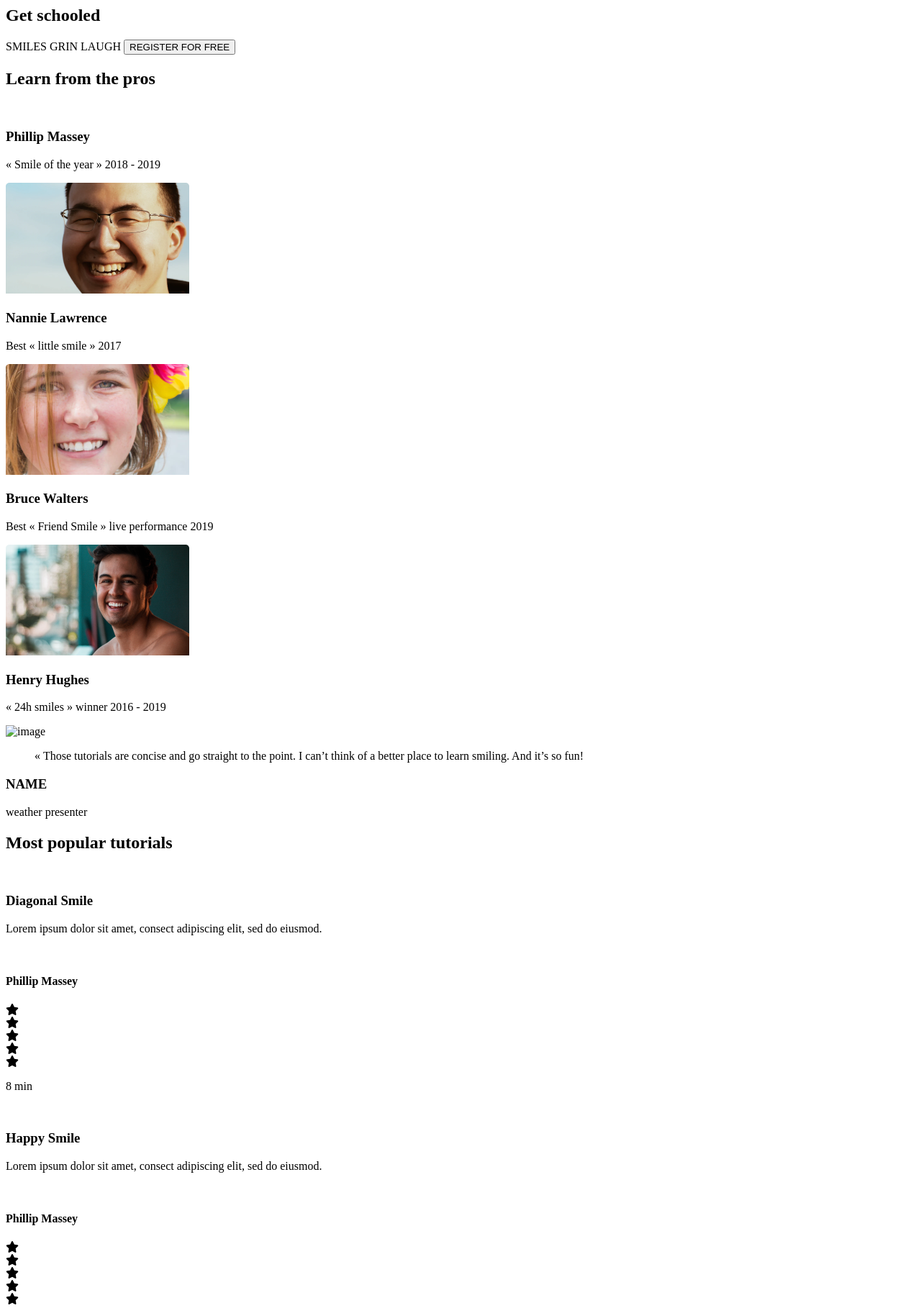
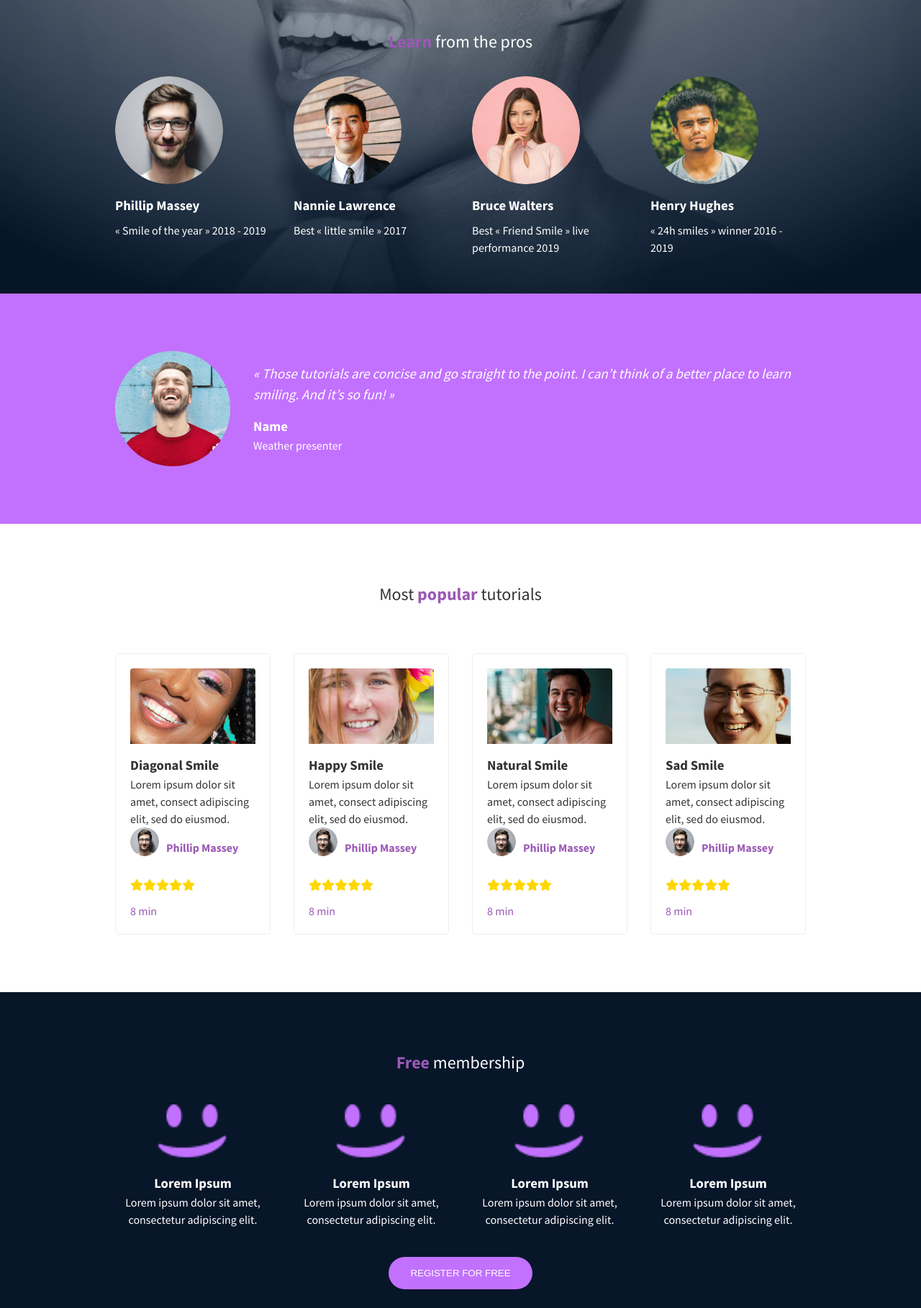
Before and after one commit to ultraorth/alx_html_css, a plain HTML site: page css_advanced/index.html in a window 1280 px wide. Shown: the part 344-2162 px from the top of the page at 72% size. Drawn offline with Linux system fonts and the light colour scheme.

Commit message:
Edit CSS

```diff
--- a/css_advanced/index.html
+++ b/css_advanced/index.html
@@ -3,183 +3,195 @@
   <head>
     <meta charset="UTF-8" />
     <meta name="viewport" content="width=device-width, initial-scale=1.0" />
+    <title>Smileschool</title>
+    <link href="./style.css" rel="stylesheet" />
+    <link
+      href="https://fonts.googleapis.com/css2?family=Source+Sans+Pro:wght@400;600;700&display=swap"
+      rel="stylesheet"
+    />
     <script
       src="https://kit.fontawesome.com/4a2b055604.js"
       crossorigin="anonymous"
     ></script>
-    <title>Document</title>
   </head>
+
   <body>
-    <header>
+    <header class="hero">
+      <div class="container">
         <nav>
-        <img src="https://fakeimg.pl/250x250?text=Sample+Logo" alt="logo" />
-
+          <img src="./images/logo.png" alt="logo" />
           <ul>
             <li><a href="#">COURSE</a></li>
             <li><a href="#">PRICING</a></li>
             <li><a href="#">LOGIN</a></li>
           </ul>
         </nav>
-    </header>
-    <main>
-      <section>
-        <div>
+        <div class="hero-content">
           <h1>Get schooled</h1>
           <span>SMILES</span>
           <span>GRIN</span>
           <span>LAUGH</span>
           <button>REGISTER FOR FREE</button>
         </div>
+        <div class="pros-section">
+          <h2><span id="hero-purple-bold">Learn</span> from the pros</h2>
+          <div class="pros-grid">
             <div>
-          <h2>Learn from the pros</h2>
-          <div>
-            <div>
-              <img src="./images/1 (3).png" alt="" />
+              <img src="./images/1.png" alt="Phillip Massey" />
               <h3>Phillip Massey</h3>
-              <p>« Smile of the year » 2018 - 2019</p>
+              <p>« Smile of the year » 2018 - 2019</p>
             </div>
             <div>
-              <img src="./images/6.png" alt="" />
+              <img src="./images/2.png" alt="Nannie Lawrence" />
               <h3>Nannie Lawrence</h3>
-              <p>Best « little smile » 2017</p>
+              <p>Best « little smile » 2017</p>
             </div>
             <div>
-              <img src="./images/7.png" alt="" />
+              <img src="./images/3.png" alt="Bruce Walters" />
               <h3>Bruce Walters</h3>
-              <p>Best « Friend Smile » live performance 2019</p>
+              <p>Best « Friend Smile » live performance 2019</p>
             </div>
             <div>
-              <img src="./images/8.png" alt="" />
+              <img src="./images/4.png" alt="Henry Hughes" />
               <h3>Henry Hughes</h3>
-              <p>« 24h smiles » winner 2016 - 2019</p>
+              <p>« 24h smiles » winner 2016 - 2019</p>
+            </div>
+          </div>
+        </div>
+      </div>
+    </header>
+
+    <main>
+      <section class="purple-section">
+        <div class="container">
+          <img src="./images/5.png" alt="Testimonial Image" />
+          <div>
+            <blockquote>
+              « Those tutorials are concise and go straight to the point. I
+              can’t think of a better place to learn smiling. And it’s so fun! »
+            </blockquote>
+            <h3>Name</h3>
+            <p>Weather presenter</p>
+          </div>
+        </div>
+      </section>
+    </main>
+    <section class="white-section">
+      <div class="container">
+        <h2 id="blocktext">
+          Most <span class="purple-bold">popular</span> tutorials
+        </h2>
+        <div class="tutorials-grid">
+          <div class="tutorial">
+            <img src="./images/9.png" alt="Diagonal Smile" />
+            <h3>Diagonal Smile</h3>
+            <p>
+              Lorem ipsum dolor sit amet, consect adipiscing elit, sed do
+              eiusmod.
+            </p>
+            <div class="instructor">
+              <img src="./images/1.png" alt="Phillip Massey" />
+              <h4>Phillip Massey</h4>
+            </div>
+            <div class="stars">
+              <i class="fa-solid fa-star"></i><i class="fa-solid fa-star"></i
+              ><i class="fa-solid fa-star"></i><i class="fa-solid fa-star"></i
+              ><i class="fa-solid fa-star"></i>
+            </div>
+            <p>8 min</p>
+          </div>
+          <div class="tutorial">
+            <img src="./images/7.png" alt="Happy Smile" />
+            <h3>Happy Smile</h3>
+            <p>
+              Lorem ipsum dolor sit amet, consect adipiscing elit, sed do
+              eiusmod.
+            </p>
+            <div class="instructor">
+              <img src="./images/1.png" alt="Phillip Massey" />
+              <h4>Phillip Massey</h4>
+            </div>
+            <div class="stars">
+              <i class="fa-solid fa-star"></i><i class="fa-solid fa-star"></i
+              ><i class="fa-solid fa-star"></i><i class="fa-solid fa-star"></i
+              ><i class="fa-solid fa-star"></i>
+            </div>
+            <p>8 min</p>
+          </div>
+          <div class="tutorial">
+            <img src="./images/8.png" alt="Natural Smile" />
+            <h3>Natural Smile</h3>
+            <p>
+              Lorem ipsum dolor sit amet, consect adipiscing elit, sed do
+              eiusmod.
+            </p>
+            <div class="instructor">
+              <img src="./images/1.png" alt="Phillip Massey" />
+              <h4>Phillip Massey</h4>
+            </div>
+            <div class="stars">
+              <i class="fa-solid fa-star"></i><i class="fa-solid fa-star"></i
+              ><i class="fa-solid fa-star"></i><i class="fa-solid fa-star"></i
+              ><i class="fa-solid fa-star"></i>
+            </div>
+            <p>8 min</p>
+          </div>
+          <div class="tutorial">
+            <img src="./images/6.png" alt="Sad Smile" />
+            <h3>Sad Smile</h3>
+            <p>
+              Lorem ipsum dolor sit amet, consect adipiscing elit, sed do
+              eiusmod.
+            </p>
+            <div class="instructor">
+              <img src="./images/1.png" alt="Phillip Massey" />
+              <h4>Phillip Massey</h4>
+            </div>
+            <div class="stars">
+              <i class="fa-solid fa-star"></i><i class="fa-solid fa-star"></i
+              ><i class="fa-solid fa-star"></i><i class="fa-solid fa-star"></i
+              ><i class="fa-solid fa-star"></i>
+            </div>
+            <p>8 min</p>
           </div>
         </div>
       </div>
     </section>
-      <section>
+    <section class="navy-section">
+      <div class="container">
+        <h2><span class="purple-bold">Free</span> membership</h2>
+        <div class="membership-grid">
           <div>
-          <img src="./images/Bitmap.png" alt="image" />
-        </div>
-        <div>
-          <blockquote>
-            « Those tutorials are concise and go straight to the point. I can’t
-            think of a better place to learn smiling. And it’s so fun!
-          </blockquote>
-          <h3>NAME</h3>
-          <p>weather presenter</p>
-        </div>
-      </section>
-      <section>
-        <h2>Most popular tutorials</h2>
-        <div>
-          <img src="./images/Bitmap (1).png" alt="" />
-          <h3>Diagonal Smile</h3>
-          <p>
-            Lorem ipsum dolor sit amet, consect adipiscing elit, sed do eiusmod.
-          </p>
-          <div>
-            <img src="./images/1 (3).png" alt="" />
-            <h4>Phillip Massey</h4>
-          </div>
-          <div>
-            <div><i class="fa-solid fa-star"></i></div>
-            <div><i class="fa-solid fa-star"></i></div>
-            <div><i class="fa-solid fa-star"></i></div>
-            <div><i class="fa-solid fa-star"></i></div>
-            <div><i class="fa-solid fa-star"></i></div>
-          </div>
-          <p>8 min</p>
-        </div>
-        <div>
-          <img src="./images/Bitmap (4).png" alt="" />
-          <h3>Happy Smile</h3>
-          <p>
-            Lorem ipsum dolor sit amet, consect adipiscing elit, sed do eiusmod.
-          </p>
-          <div>
-            <img src="./images/1 (3).png" alt="" />
-            <h4>Phillip Massey</h4>
-          </div>
-          <div>
-            <div><i class="fa-solid fa-star"></i></div>
-            <div><i class="fa-solid fa-star"></i></div>
-            <div><i class="fa-solid fa-star"></i></div>
-            <div><i class="fa-solid fa-star"></i></div>
-            <div><i class="fa-solid fa-star"></i></div>
-          </div>
-          <p>8 min</p>
-        </div>
-        <div>
-          <img src="./images/Bitmap (3).png" alt="" />
-          <h3>Natural Smile</h3>
-          <p>
-            Lorem ipsum dolor sit amet, consect adipiscing elit, sed do eiusmod.
-          </p>
-          <div>
-            <img src="./images/1 (3).png" alt="" />
-            <h4>Phillip Massey</h4>
-          </div>
-          <div>
-            <div><i class="fa-solid fa-star"></i></div>
-            <div><i class="fa-solid fa-star"></i></div>
-            <div><i class="fa-solid fa-star"></i></div>
-            <div><i class="fa-solid fa-star"></i></div>
-            <div><i class="fa-solid fa-star"></i></div>
-          </div>
-          <p>8 min</p>
-        </div>
-        <div>
-          <img src="./images/Bitmap (2).png" alt="" />
-          <h3>Sad Smile</h3>
-          <p>
-            Lorem ipsum dolor sit amet, consect adipiscing elit, sed do eiusmod.
-          </p>
-          <div>
-            <img src="./images/1 (3).png" alt="" />
-            <h4>Phillip Massey</h4>
-          </div>
-          <div>
-            <div><i class="fa-solid fa-star"></i></div>
-            <div><i class="fa-solid fa-star"></i></div>
-            <div><i class="fa-solid fa-star"></i></div>
-            <div><i class="fa-solid fa-star"></i></div>
-            <div><i class="fa-solid fa-star"></i></div>
-          </div>
-          <p>8 min</p>
-        </div>
-      </section>
-      <section>
-        <h2>Free membership</h2>
-        <div>
-          <img src="./images/smile.svg" alt="" />
+            <img src="./images/smile.png" alt="Benefit 1" />
             <h3>Lorem Ipsum</h3>
             <p>Lorem ipsum dolor sit amet, consectetur adipiscing elit.</p>
           </div>
           <div>
-          <img src="./images/smile.svg" alt="" />
+            <img src="./images/smile.png" alt="Benefit 2" />
             <h3>Lorem Ipsum</h3>
             <p>Lorem ipsum dolor sit amet, consectetur adipiscing elit.</p>
           </div>
           <div>
-          <img src="./images/smile.svg" alt="" />
+            <img src="./images/smile.png" alt="Benefit 3" />
             <h3>Lorem Ipsum</h3>
             <p>Lorem ipsum dolor sit amet, consectetur adipiscing elit.</p>
           </div>
           <div>
-          <img src="./images/smile.svg" alt="" />
+            <img src="./images/smile.png" alt="Benefit 4" />
             <h3>Lorem Ipsum</h3>
             <p>Lorem ipsum dolor sit amet, consectetur adipiscing elit.</p>
           </div>
+        </div>
         <button>REGISTER FOR FREE</button>
+      </div>
     </section>
-      <section>
+    <section class="white-section faq-section">
+      <div class="container">
         <h2>F.A.Q</h2>
-        <div>
-          <div>
+        <div class="faq-grid">
           <div>
             <h3>How does this work?</h3>
-            </div>
-            <div>
+            <p>
               Lorem ipsum dolor sit amet, consectetur adipiscing elit, sed do
               eiusmod tempor incididunt ut labore et dolore magna aliqua. Ut
               enim ad minim veniam, quis nostrud exercitation ullamco laboris
@@ -187,12 +199,11 @@
               reprehenderit in voluptate velit esse cillum dolore eu fugiat
               nulla pariatur. Excepteur sint occaecat cupidatat non proident,
               sunt in culpa qui officia deserunt mollit anim id est laborum.
+            </p>
           </div>
-
           <div>
             <h3>How does this work?</h3>
-            </div>
-            <div>
+            <p>
               Lorem ipsum dolor sit amet, consectetur adipiscing elit, sed do
               eiusmod tempor incididunt ut labore et dolore magna aliqua. Ut
               enim ad minim veniam, quis nostrud exercitation ullamco laboris
@@ -200,13 +211,11 @@
               reprehenderit in voluptate velit esse cillum dolore eu fugiat
               nulla pariatur. Excepteur sint occaecat cupidatat non proident,
               sunt in culpa qui officia deserunt mollit anim id est laborum.
-            </div>
+            </p>
           </div>
           <div>
-            <div>
             <h3>How does this work?</h3>
-            </div>
-            <div>
+            <p>
               Lorem ipsum dolor sit amet, consectetur adipiscing elit, sed do
               eiusmod tempor incididunt ut labore et dolore magna aliqua. Ut
               enim ad minim veniam, quis nostrud exercitation ullamco laboris
@@ -214,11 +223,11 @@
               reprehenderit in voluptate velit esse cillum dolore eu fugiat
               nulla pariatur. Excepteur sint occaecat cupidatat non proident,
               sunt in culpa qui officia deserunt mollit anim id est laborum.
+            </p>
           </div>
           <div>
             <h3>How does this work?</h3>
-            </div>
-            <div>
+            <p>
               Lorem ipsum dolor sit amet, consectetur adipiscing elit, sed do
               eiusmod tempor incididunt ut labore et dolore magna aliqua. Ut
               enim ad minim veniam, quis nostrud exercitation ullamco laboris
@@ -226,23 +235,23 @@
               reprehenderit in voluptate velit esse cillum dolore eu fugiat
               nulla pariatur. Excepteur sint occaecat cupidatat non proident,
               sunt in culpa qui officia deserunt mollit anim id est laborum.
+            </p>
           </div>
         </div>
       </div>
     </section>
-    </main>
-    <footer>
-      <section>
+    <footer class="navy-section">
+      <div class="container">
         <div>
-          <img src="https://fakeimg.pl/250x250?text=Sample+Logo" alt="logo" />
-          <div>
-            <i class="fa-brands fa-facebook"></i>
+          <img src="./images/logo.png" alt="logo" />
+          <div class="social">
+            <i class="fa-brands fa-facebook-f"></i>
             <i class="fa-brands fa-twitter"></i>
             <i class="fa-brands fa-instagram"></i>
           </div>
         </div>
         <p>©smileschool 2020</p>
-      </section>
+      </div>
     </footer>
   </body>
 </html>
--- /dev/null
+++ b/css_advanced/style.css
@@ -0,0 +1,286 @@
+/* General Reset */
+* {
+  margin: 0;
+  padding: 0;
+  box-sizing: border-box;
+}
+
+body {
+  font-family: "Source Sans Pro", sans-serif;
+  line-height: 1.5; /* Improves readability */
+}
+h2 {
+  font-weight: lighter;
+}
+a {
+  text-decoration: none;
+  color: inherit;
+}
+
+ul {
+  list-style: none;
+}
+
+img {
+  max-width: 100%; /* Prevents images from overflowing */
+  display: block; /* Prevents small space below images */
+}
+
+/* Utility Classes */
+.container {
+  width: 90%;
+  max-width: 960px; /* Adjust as needed */
+  margin: 0 auto;
+  padding: 20px 0;
+}
+
+.purple-section {
+  background-color: #c271ff;
+  color: #ffffff;
+  padding: 60px 0; /* Add padding for spacing */
+}
+
+.white-section {
+  background-color: #ffffff;
+  color: #333333;
+  padding: 60px 0;
+}
+
+.navy-section {
+  background-color: #071629;
+  color: #ffffff;
+  padding: 20px 0;
+}
+
+/* Header */
+header {
+  padding: 20px 0; /* Consistent top/bottom padding */
+}
+
+nav {
+  display: flex;
+  justify-content: space-between;
+  align-items: center;
+}
+
+nav img {
+  max-width: 150px;
+}
+
+nav ul {
+  display: flex;
+  gap: 2rem;
+}
+
+nav a {
+  font-weight: 600;
+  transition: color 0.3s;
+}
+
+nav a:hover {
+  color: #cccccc;
+}
+
+/* Hero Section */
+.hero {
+  color: #ffffff;
+  text-align: center; /* Center content */
+  padding: 2rem 0; /* Increased padding */
+  background: radial-gradient(
+      85.9% 85.9% at 50% 14.1%,
+      rgba(41, 48, 61, 0.0001) 0%,
+      #071629 100%
+    ),
+    url("./images/Object.png");
+  background-blend-mode: color;
+  background-size: cover;
+  background-position: center;
+}
+
+.hero h1 {
+  font-size: 5rem;
+}
+
+.hero span {
+  display: inline-block;
+  margin: 0.5rem 2rem;
+  font-weight: 600;
+}
+#hero-purple-bold {
+  font-weight: bold;
+  color: #9b59b6;
+  margin: auto;
+}
+.hero button {
+  background-color: #c271ff;
+  color: #ffffff;
+  border: none;
+  padding: 15px 30px;
+  display: block;
+  margin: 2.5rem auto;
+  border-radius: 30px;
+  font-weight: 600;
+  cursor: pointer;
+  transition: background-color 0.3s;
+}
+
+.hero button:hover {
+  background-color: #a752e0; /* Darker purple on hover */
+}
+
+.hero h2 {
+  margin-top: 60px;
+  margin-bottom: 30px;
+}
+.purple-bold {
+  font-weight: bold;
+  margin: auto;
+  color: #9b59b6;
+}
+.hero .pros-grid {
+  display: grid;
+  grid-template-columns: repeat(
+    auto-fit,
+    minmax(200px, 1fr)
+  ); /* Responsive grid */
+  gap: 2rem;
+  text-align: left;
+}
+
+.hero .pros-grid img {
+  border-radius: 50%; /* Makes images circular */
+  margin-bottom: 1rem;
+}
+
+.hero .pros-grid h3 {
+  margin-bottom: 0.5rem;
+}
+
+/* Purple Section (Quote) */
+.purple-section .container {
+  display: flex;
+  align-items: center;
+  gap: 2rem;
+}
+
+.purple-section blockquote {
+  font-style: italic;
+  font-size: 1.2rem;
+  margin-bottom: 1rem;
+}
+
+/* Most Popular Tutorials */
+.white-section .tutorials-grid {
+  display: grid;
+  grid-template-columns: repeat(4, 1fr);
+  gap: 2rem;
+}
+#blocktext {
+  display: block;
+  margin: 0rem auto 4rem auto;
+  text-align: center;
+}
+.white-section .tutorial {
+  border: 1px solid #eee;
+  padding: 20px;
+  border-radius: 5px;
+}
+
+.white-section .tutorial img {
+  margin-bottom: 1rem;
+}
+
+.white-section .tutorial .instructor {
+  display: flex;
+  align-items: center;
+  margin-bottom: 1rem;
+}
+
+.white-section .tutorial .instructor img {
+  width: 40px;
+  height: 40px;
+  border-radius: 50%;
+  margin-right: 10px;
+}
+
+.white-section .tutorial .stars {
+  display: flex;
+  margin-bottom: 1rem;
+  color: gold;
+}
+
+.tutorial h4,
+.tutorial p:last-child {
+  color: #9b59b6;
+}
+.white-section h2 span {
+  color: #9b59b6; /* Replace with desired purple color */
+}
+/* Free Membership */
+.navy-section .membership-grid {
+  display: grid;
+  grid-template-columns: repeat(auto-fit, minmax(200px, 1fr));
+  gap: 2rem;
+  text-align: center;
+}
+
+.navy-section .membership-grid img {
+  width: 100px;
+  margin: 0 auto 1rem;
+}
+
+.navy-section button {
+  /* Style the button */
+  background-color: #c271ff;
+  color: white;
+  border: none;
+  display: block;
+  padding: 15px 30px;
+  border-radius: 30px;
+  margin-top: 20px; /* Add some top margin */
+  cursor: pointer;
+  transition: background-color 0.3s ease;
+}
+
+.navy-section button:hover {
+  background-color: #a752e0;
+}
+.navy-section h2,
+.navy-section button {
+  text-align: center;
+  margin: 2.5rem auto; /* Center horizontally */
+}
+.navy-section h2 span:first-child {
+  font-weight: bold;
+  color: #9b59b6; /* Replace with desired purple color */
+}
+.faq-section h2 {
+  text-align: center;
+  font-size: 3rem;
+  font-weight: lighter;
+}
+.faq-grid {
+  display: grid;
+  grid-template-columns: repeat(2, 1fr); /* Two columns */
+  grid-gap: 1rem; /* Add some space between items */
+  margin-top: 1.5rem;
+}
+.faq-grid div {
+  padding-bottom: 1rem; /* Add padding for spacing */
+}
+/* Footer */
+footer .container {
+  display: flex;
+  justify-content: space-between;
+  align-items: center;
+}
+
+footer .social {
+  display: flex;
+  gap: 1rem;
+  font-size: 1.5rem;
+}
+
+footer .social i:hover {
+  color: #cccccc;
+}
```
Also changed, not shown: 2 other files. Lines whose indentation alone changed are shown as unchanged.
